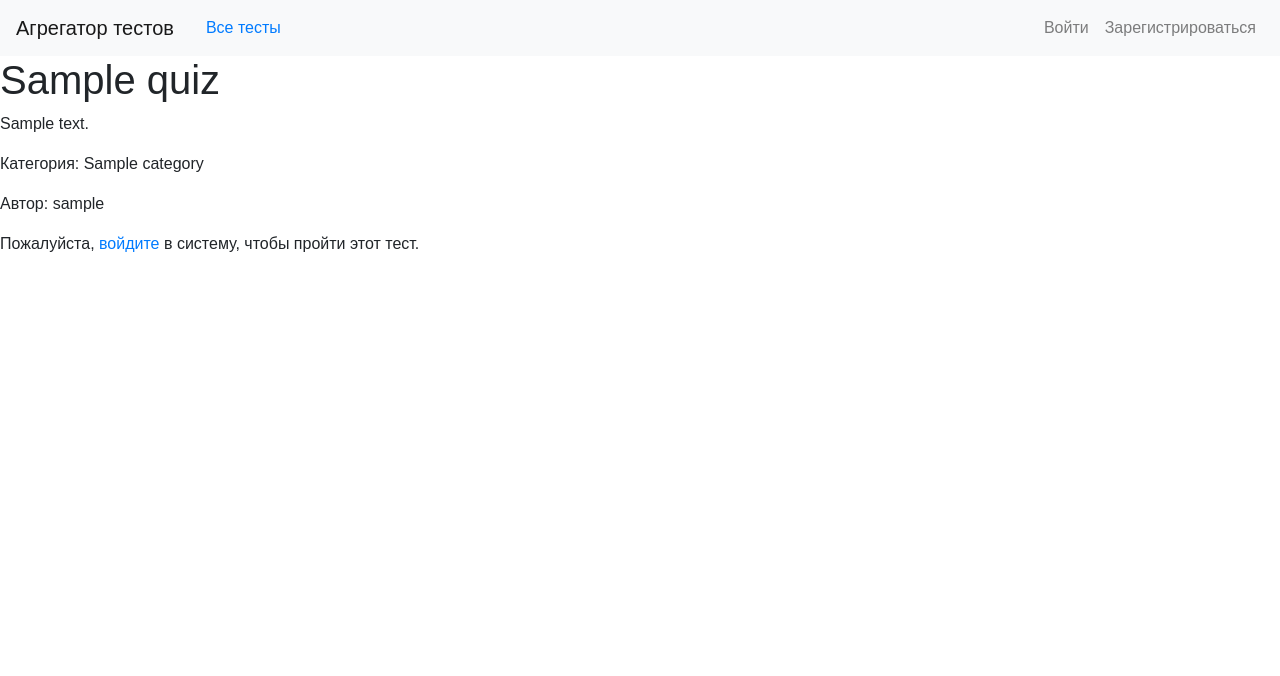
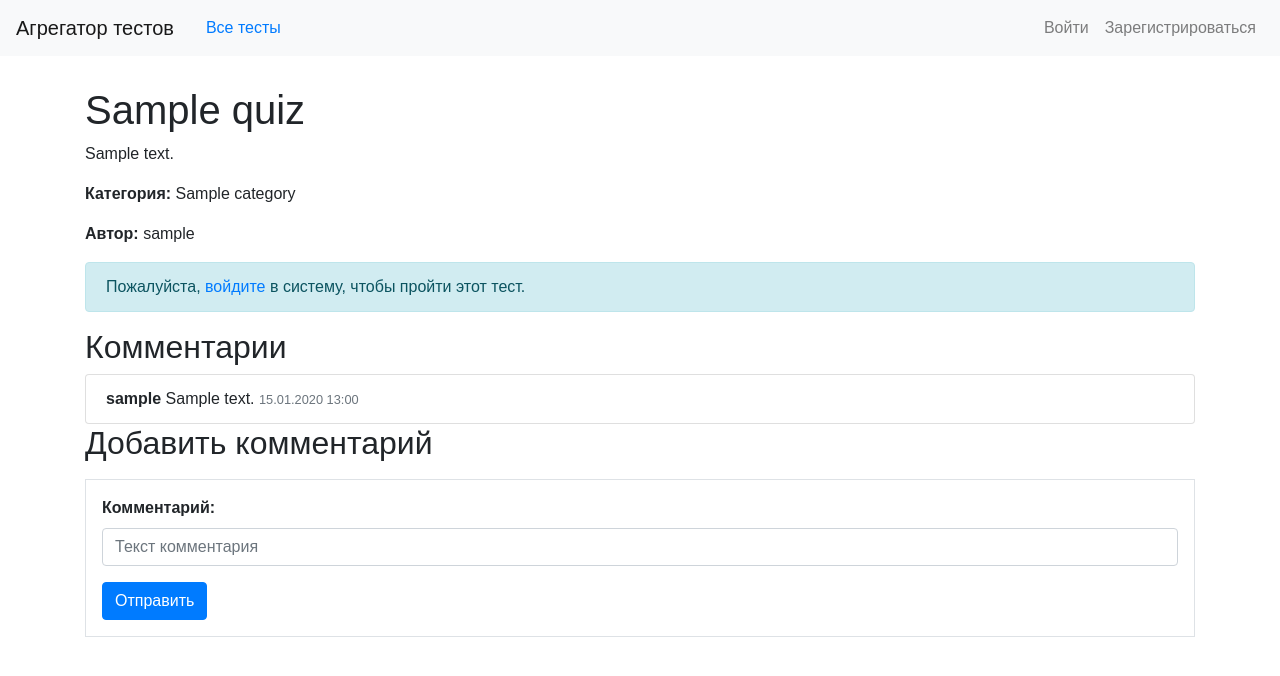
Before and after one commit to Archive-of-practical-work-for-the-PRUE/Test-Aggregator, a Django app: page /quiz/detail/1/ in a window 1280 px wide. Shown: the top 676 px of the page. Run offline with Django 5.2, Linux system fonts and the light colour scheme; tables that the repository leaves empty hold one stand-in row (values such as "Sample post"); some libraries are stand-ins or nearby versions.

Commit message:
add comments action to quiz details

```diff
--- a/quizes/forms.py
+++ b/quizes/forms.py
@@ -2,7 +2,7 @@ from django import forms
 from django.forms import inlineformset_factory
 from django.contrib.auth.models import User
 from django.contrib.auth.forms import UserCreationForm
-from .models import Quiz, Question, Choice, Profile
+from .models import Quiz, Question, Choice, Profile, Comment
 
 
 class QuizForm(forms.ModelForm):
@@ -42,3 +42,9 @@ class ProfileUpdateForm(forms.ModelForm):
     class Meta:
         model = Profile
         fields = ['bio', 'avatar']
+
+
+class CommentForm(forms.ModelForm):
+    class Meta:
+        model = Comment
+        fields = ('text',)
--- a/quizes/templates/quiz/quiz_detail.html
+++ b/quizes/templates/quiz/quiz_detail.html
@@ -3,15 +3,66 @@
 {% block title %}{{ quiz.title }}{% endblock %}
 
 {% block content %}
+<div class="container">
     <h1>{{ quiz.title }}</h1>
     <p>{{ quiz.description }}</p>
-<p>Категория: {{ quiz.category.name }}</p>
-<p>Автор: {{ quiz.author.username }}</p>
+    <p><strong>Категория:</strong> {{ quiz.category.name }}</p>
+    <p><strong>Автор:</strong> {{ quiz.author.username }}</p>
 
     {% if user.is_authenticated %}
         <a href="{% url 'take_quiz' quiz.id %}" class="btn btn-primary">Начать тест</a>
     {% else %}
-    <p>Пожалуйста, <a href="{% url 'login' %}">войдите</a> в систему, чтобы пройти этот тест.</p>
+        <p class="alert alert-info">Пожалуйста, <a href="{% url 'login' %}">войдите</a> в систему, чтобы пройти этот тест.</p>
     {% endif %}
 
+
+    <h2>Комментарии</h2>
+    {% if comments %}
+        <ul class="list-group">
+            {% for comment in comments %}
+                <li class="list-group-item">
+                    <strong class="d-inline">{{ comment.user.username }}</strong>
+                    <span class="d-inline">{{ comment.text }}</span>
+                    <small class="float-end text-muted">{{ comment.created_at|date:"d.m.Y H:i" }}</small>
+                </li>
+            {% endfor %}
+        </ul>
+    {% else %}
+        <p class="text-muted">Пока нет комментариев.</p>
+    {% endif %}
+
+    <h2>Добавить комментарий</h2>
+    <form method="post" class="border p-3 mt-3">
+        {% csrf_token %}
+        {% for field in form %}
+            <div class="mb-3">
+                <label for="{{ field.id_for_label }}" class="form-label">{{ "Комментарий:" }}</label>
+                {% if field.field.widget.attrs.type == 'checkbox' %}
+                    <div class="form-check">
+                        {{ field }}
+                        {% if field.errors %}
+                            <div class="text-danger">{{ field.errors|join:", " }}</div>
+                        {% endif %}
+                        <label class="form-check-label" for="{{ field.id_for_label }}">{{ field.label }}</label>
+                    </div>
+                {% elif field.field.widget.attrs.type == 'radio' %}
+                    <div class="form-check">
+                    {{ field }}
+                    {% if field.errors %}
+                        <div class="text-danger">{{ field.errors|join:", " }}</div>
+                    {% endif %}
+                    </div>
+                {% else %}
+                    <input type="{{ field.field.widget.attrs.type }}" class="form-control {% if field.errors %}is-invalid{% endif %}" id="{{ field.id_for_label }}" name="{{ field.html_name }}" value="{{ field.value|default_if_none:'' }}" placeholder="Текст комментария">
+                    {% if field.errors %}
+                        <div class="invalid-feedback">
+                            {{ field.errors|join:", " }}
+                        </div>
+                    {% endif %}
+                {% endif %}
+            </div>
+        {% endfor %}
+        <button type="submit" class="btn btn-primary">Отправить</button>
+    </form>
+</div>
 {% endblock %}
--- a/quizes/views.py
+++ b/quizes/views.py
@@ -1,6 +1,6 @@
 from django.shortcuts import render, get_object_or_404, redirect
 from .models import Quiz, Choice, Attempt, Answer, Profile, Question
-from .forms import QuizForm, UserRegisterForm, ProfileUpdateForm, QuestionForm, ChoiceForm
+from .forms import QuizForm, UserRegisterForm, ProfileUpdateForm, QuestionForm, ChoiceForm, CommentForm
 from django.contrib.auth import login
 from django.contrib.auth.decorators import login_required
 from django.contrib import messages
@@ -38,7 +38,8 @@ def take_quiz(request, quiz_id):
 
             if question.question_type == 'single':
                 selected_choice_id = answer_data[0] if answer_data else None
-                selected_choice = Choice.objects.get(id=selected_choice_id) if selected_choice_id else None
+                selected_choice = Choice.objects.get(
+                    id=selected_choice_id) if selected_choice_id else None
 
                 answer = Answer.objects.create(
                     attempt=attempt,
@@ -49,7 +50,8 @@ def take_quiz(request, quiz_id):
 
             elif question.question_type == 'multiple':
                 selected_choice_ids = answer_data
-                selected_choices = Choice.objects.filter(id__in=selected_choice_ids)
+                selected_choices = Choice.objects.filter(
+                    id__in=selected_choice_ids)
 
                 answer = Answer.objects.create(
                     attempt=attempt,
@@ -69,7 +71,8 @@ def take_quiz(request, quiz_id):
                 if correct_choices == user_choices:
                     total_score += 1
             elif question.question_type == 'text':
-                correct_answer = question.correct_answer.strip().lower() if question.correct_answer else ''
+                correct_answer = question.correct_answer.strip(
+                ).lower() if question.correct_answer else ''
                 user_answer = answer.text_answer.strip().lower()
                 if user_answer == correct_answer:
                     total_score += 1
@@ -112,7 +115,8 @@ def create_questions(request, quiz_id):
         for i in range(num_questions):
             question_text = request.POST.get(f'question_{i}-text')
             question_type = request.POST.get(f'question_{i}-question_type')
-            correct_answer = request.POST.get(f'question_{i}-correct_answer', '')
+            correct_answer = request.POST.get(
+                f'question_{i}-correct_answer', '')
 
             if not question_text or not question_type:
                 return HttpResponseBadRequest("Не все поля вопроса заполнены!")
@@ -133,7 +137,8 @@ def create_questions(request, quiz_id):
                     num_choices = int(request.POST.get(f'num_choices_{i}', 0))
                     for j in range(num_choices):
                         choice_text = request.POST.get(f'choice_{i}_{j}-text')
-                        is_correct = request.POST.get(f'choice_{i}_{j}-is_correct') == 'on'
+                        is_correct = request.POST.get(
+                            f'choice_{i}_{j}-is_correct') == 'on'
 
                         if not choice_text:
                             continue
@@ -209,7 +214,8 @@ def quiz_result(request, attempt_id):
             is_correct = set(correct_choices) == set(user_choices)
         elif question.question_type == 'text':
             # Логика проверки текстовых ответов (опционально)
-            correct_answer = question.correct_answer.strip().lower() if question.correct_answer else ''
+            correct_answer = question.correct_answer.strip(
+            ).lower() if question.correct_answer else ''
             user_answer = answer.text_answer.strip().lower()
             is_correct = user_answer == correct_answer
 
@@ -229,7 +235,27 @@ def quiz_result(request, attempt_id):
 
 def quiz_detail(request, pk):
     quiz = get_object_or_404(Quiz, pk=pk, is_published=True)
-    return render(request, 'quiz/quiz_detail.html', {'quiz': quiz})
+
+    comments = quiz.comments.all()
+
+    if request.method == 'POST':
+        form = CommentForm(request.POST)
+        if form.is_valid():
+            comment = form.save(commit=False)
+            comment.quiz = quiz
+            comment.user = request.user
+            comment.save()
+            return redirect('quiz_detail', pk=pk)
+    else:
+        form = CommentForm()
+
+    context = {
+        'quiz': quiz,
+        'comments': comments,
+        'form': form,
+    }
+
+    return render(request, 'quiz/quiz_detail.html', context)
 
 
 @login_required
@@ -253,5 +279,6 @@ def quiz_list(request):
 @login_required
 def attempt_list(request, quiz_id):
     quiz = get_object_or_404(Quiz, pk=quiz_id)
-    attempts = Attempt.objects.filter(user=request.user, quiz=quiz).order_by('-finished_at')
+    attempts = Attempt.objects.filter(
+        user=request.user, quiz=quiz).order_by('-finished_at')
     return render(request, 'quiz/attempt_list.html', {'quiz': quiz, 'attempts': attempts})
```
Lines whose indentation alone changed are shown as unchanged.
